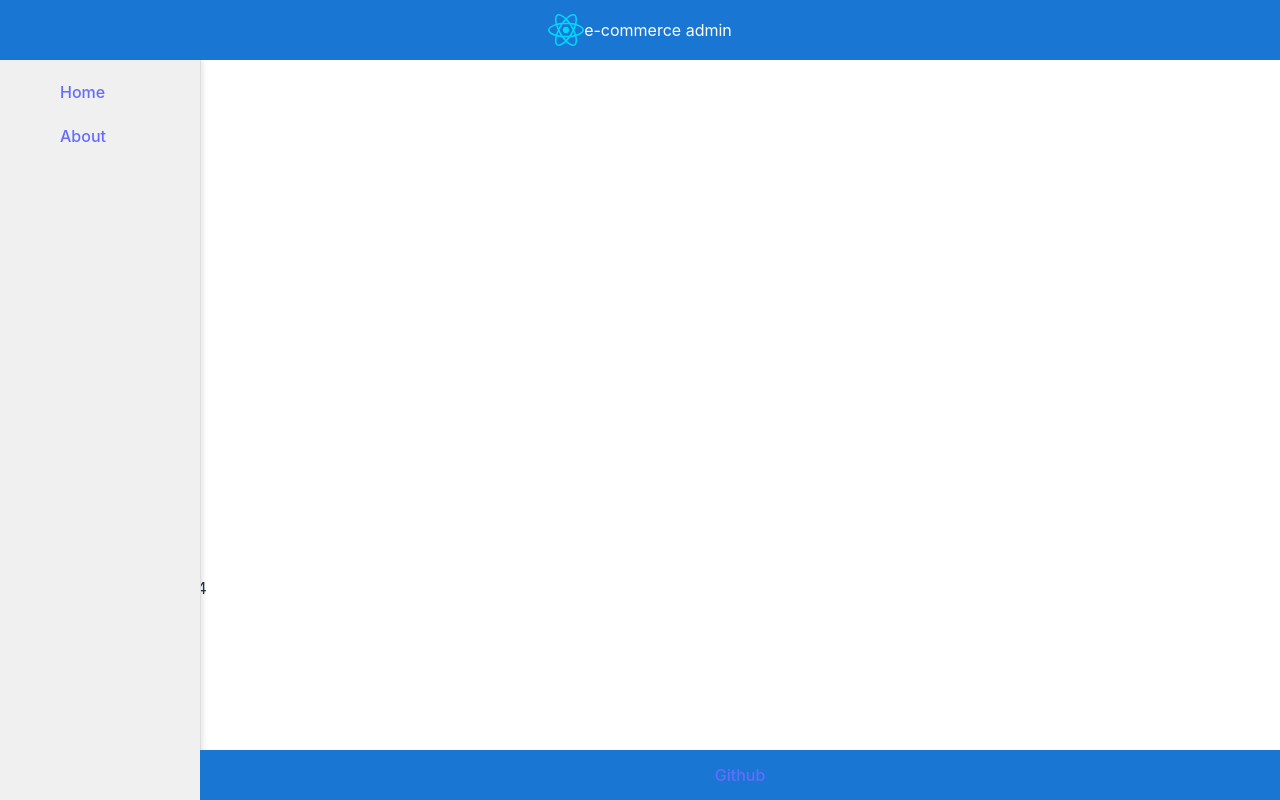
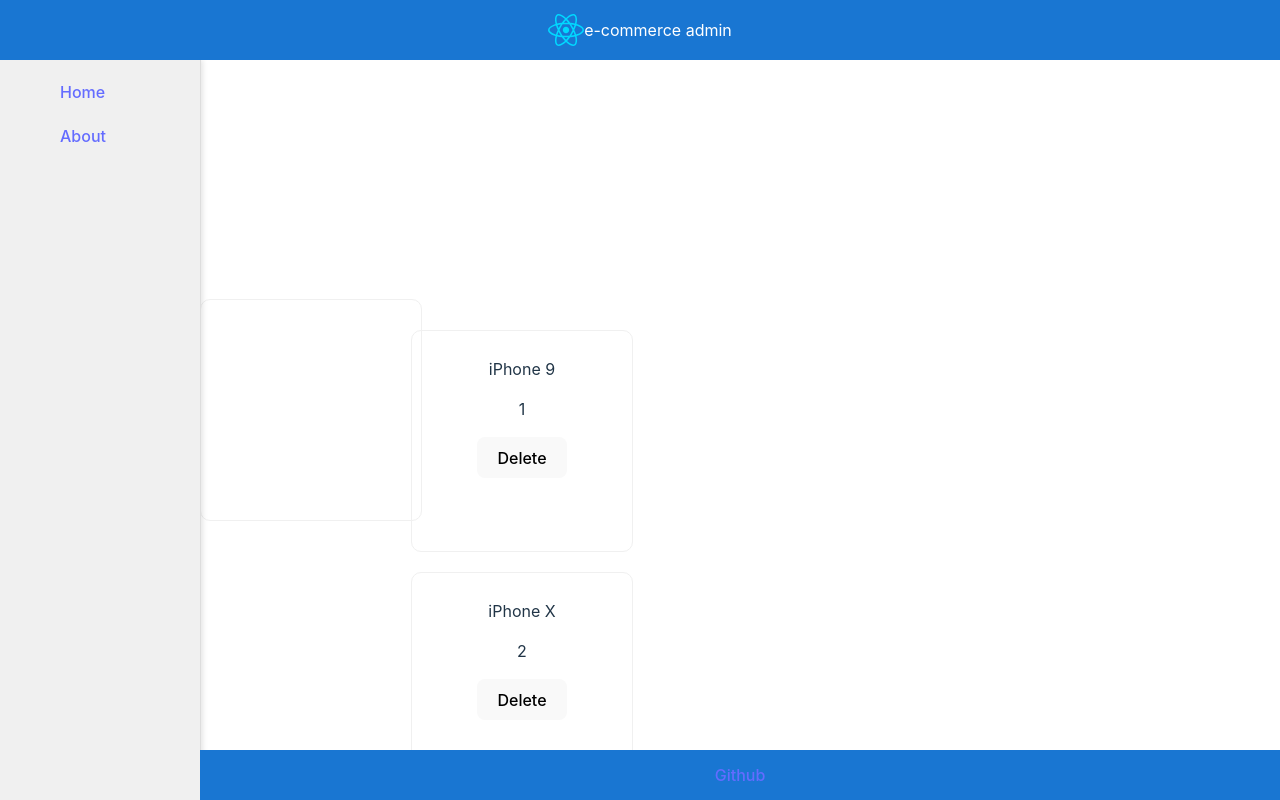
Before and after one commit to Belaquila/e-commerce-admin, a React (Vite) app: page / in a window 1280 px wide. Shown: the top 800 px of the page. Built offline with nearby package versions, Linux system fonts and the light colour scheme.

Commit message:
add conditional rendering and button delete

```diff
--- a/src/App.css
+++ b/src/App.css
@@ -50,3 +50,15 @@ a, li, ul {
   text-justify: center;
 
 }
+
+.item {
+width: 200px;
+height : 200px;
+margin-left: 200px;
+text-align: center;
+border: 1px solid #f0f0f0;
+border-radius: 10px;
+padding: 10px;
+margin-top: 20px;
+
+}
--- a/src/components/List.jsx
+++ b/src/components/List.jsx
@@ -1,5 +1,7 @@
 import React from "react";
 import data from "../data/products.json";
+import ListItem from "./ListItem";
+
 
 function List(){
     console.log(data)
@@ -7,11 +9,9 @@ function List(){
         <div className="item">
                 {data.map((item, index)=>{
                     return(
-                    <div key={index}>
-                        <p>{item.title}</p>
-                        <p>{item.id}</p>
-                    </div>
+                        <ListItem product={item} index={index}/>
                     )
+
             })}
         </div>
     )
--- a/src/components/ListItem.jsx
+++ b/src/components/ListItem.jsx
@@ -0,0 +1,26 @@
+import React, { useState } from "react";
+
+
+function ListItem({product, index}){
+
+
+    const [isRendered, setRendred] = useState(true);
+
+    const deleteItem = () => {
+        return setRendred(false);
+    }
+
+    if (!isRendered) {
+        return null;
+    }
+
+    return(
+        <div className="item" key={index}>
+            <p>{product.title}</p>
+            <p>{product.id}</p>
+            <button onClick={() => deleteItem(product.id)}>Delete</button>
+        </div>
+        )
+}
+
+export default ListItem;
```
